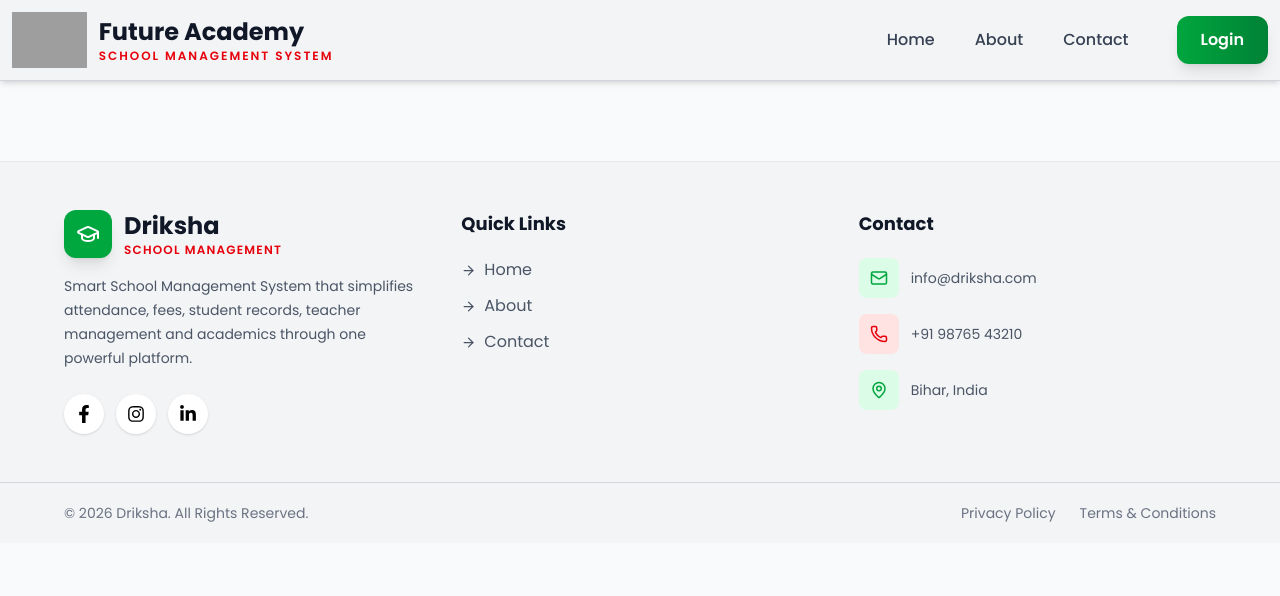
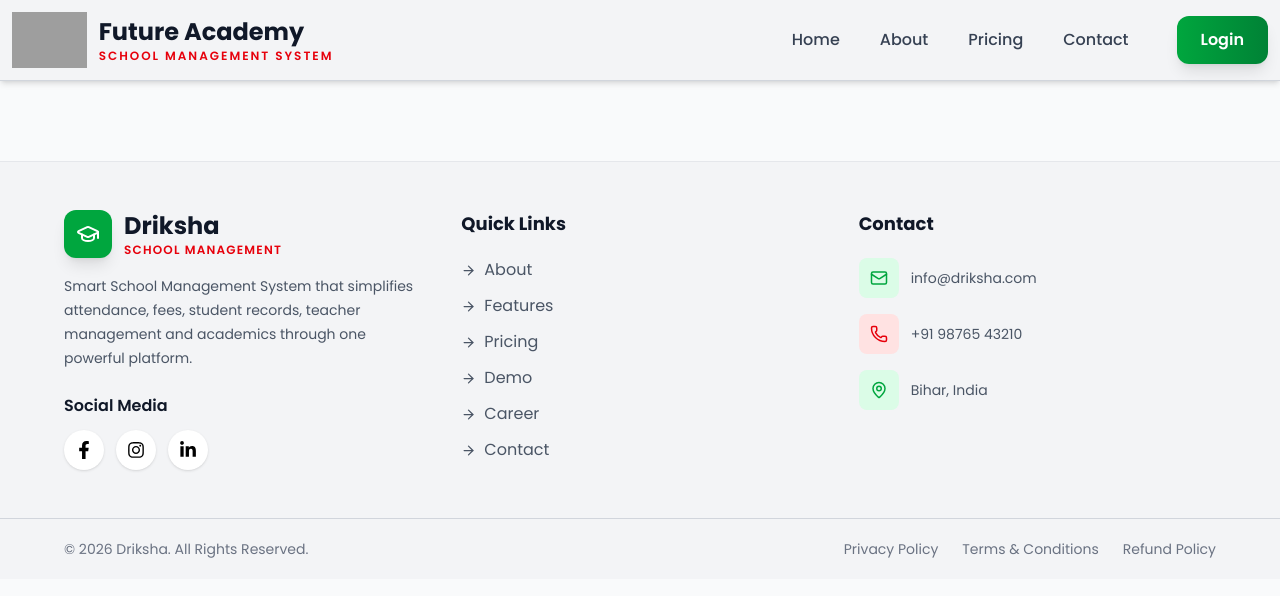
Before and after one commit to srishti09Ch2004/School_Management_, a React (Vite) app: page /Pricing in a window 1280 px wide. Shown: the top 596 px of the page. Built offline with nearby package versions, Linux system fonts and the light colour scheme; grey boxes are pictures that could not be loaded.

Commit message:
Update Navbar and Footer

```diff
--- a/src/components/Footer.jsx
+++ b/src/components/Footer.jsx
@@ -17,7 +17,7 @@ function Footer() {
     <footer className="bg-gray-100 border-t border-gray-200 mt-20">
       <div className="max-w-7xl mx-auto px-6 lg:px-16 py-12">
         <div className="grid grid-cols-1 md:grid-cols-3 gap-10">
-          {/* Left */}
+          {/* Company */}
           <div>
             <div className="flex items-center gap-3">
               <div className="w-12 h-12 rounded-xl bg-green-600 flex items-center justify-center text-white shadow-lg">
@@ -41,32 +41,35 @@ function Footer() {
               through one powerful platform.
             </p>
 
-            {/* Social Icons */}
-            <div className="flex gap-3 mt-6">
+            <h4 className="font-semibold text-gray-900 mt-6 mb-3">
+              Social Media
+            </h4>
+
+            <div className="flex gap-3">
               <a
                 href="#"
-                className="w-10 h-10 rounded-full bg-white shadow hover:bg-blue-600 hover:text-white transition duration-300 flex items-center justify-center"
+                className="w-10 h-10 rounded-full bg-white shadow hover:bg-blue-600 hover:text-white transition flex items-center justify-center"
               >
                 <FaFacebookF size={18} />
               </a>
 
               <a
                 href="#"
-                className="w-10 h-10 rounded-full bg-white shadow hover:bg-pink-500 hover:text-white transition duration-300 flex items-center justify-center"
+                className="w-10 h-10 rounded-full bg-white shadow hover:bg-pink-500 hover:text-white transition flex items-center justify-center"
               >
                 <FaInstagram size={18} />
               </a>
 
               <a
                 href="#"
-                className="w-10 h-10 rounded-full bg-white shadow hover:bg-blue-700 hover:text-white transition duration-300 flex items-center justify-center"
+                className="w-10 h-10 rounded-full bg-white shadow hover:bg-blue-700 hover:text-white transition flex items-center justify-center"
               >
                 <FaLinkedinIn size={18} />
               </a>
             </div>
           </div>
 
-          {/* Center */}
+          {/* Quick Links */}
           <div>
             <h3 className="text-lg font-bold text-gray-900 mb-5">
               Quick Links
@@ -74,19 +77,43 @@ function Footer() {
 
             <div className="space-y-3">
               <a
-                href="/"
-                className="flex items-center gap-2 text-gray-600 hover:text-green-600 transition"
-              >
-                <ArrowRight size={15} />
-                Home
-              </a>
-
-              <a
                 href="/about"
                 className="flex items-center gap-2 text-gray-600 hover:text-green-600 transition"
               >
                 <ArrowRight size={15} />
                 About
+              </a>
+
+              <a
+                href="/features"
+                className="flex items-center gap-2 text-gray-600 hover:text-green-600 transition"
+              >
+                <ArrowRight size={15} />
+                Features
+              </a>
+
+              <a
+                href="/pricing"
+                className="flex items-center gap-2 text-gray-600 hover:text-green-600 transition"
+              >
+                <ArrowRight size={15} />
+                Pricing
+              </a>
+
+              <a
+                href="/demo"
+                className="flex items-center gap-2 text-gray-600 hover:text-green-600 transition"
+              >
+                <ArrowRight size={15} />
+                Demo
+              </a>
+
+              <a
+                href="/career"
+                className="flex items-center gap-2 text-gray-600 hover:text-green-600 transition"
+              >
+                <ArrowRight size={15} />
+                Career
               </a>
 
               <a
@@ -99,7 +126,7 @@ function Footer() {
             </div>
           </div>
 
-          {/* Right */}
+          {/* Contact */}
           <div>
             <h3 className="text-lg font-bold text-gray-900 mb-5">
               Contact
@@ -147,19 +174,26 @@ function Footer() {
             © 2026 Driksha. All Rights Reserved.
           </p>
 
-          <div className="flex gap-6 text-sm">
+          <div className="flex flex-wrap justify-center gap-6 text-sm">
             <a
-              href="#"
+              href="/privacy-policy"
               className="text-gray-500 hover:text-green-600 transition"
             >
               Privacy Policy
             </a>
 
             <a
-              href="#"
+              href="/terms-conditions"
               className="text-gray-500 hover:text-green-600 transition"
             >
               Terms & Conditions
+            </a>
+
+            <a
+              href="/refund-policy"
+              className="text-gray-500 hover:text-green-600 transition"
+            >
+              Refund Policy
             </a>
           </div>
         </div>
--- a/src/components/Navbar.jsx
+++ b/src/components/Navbar.jsx
@@ -8,6 +8,7 @@ function Navbar() {
   const menus = [
     { name: "Home", path: "/" },
     { name: "About", path: "/about" },
+    { name: "Pricing", path: "/Pricing" },
     { name: "Contact", path: "/contact" },
   ];
 
```
